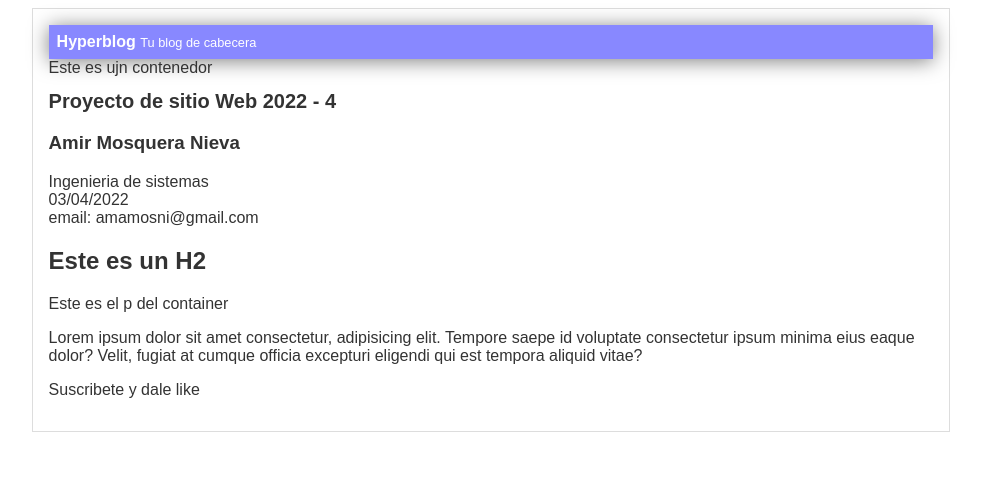
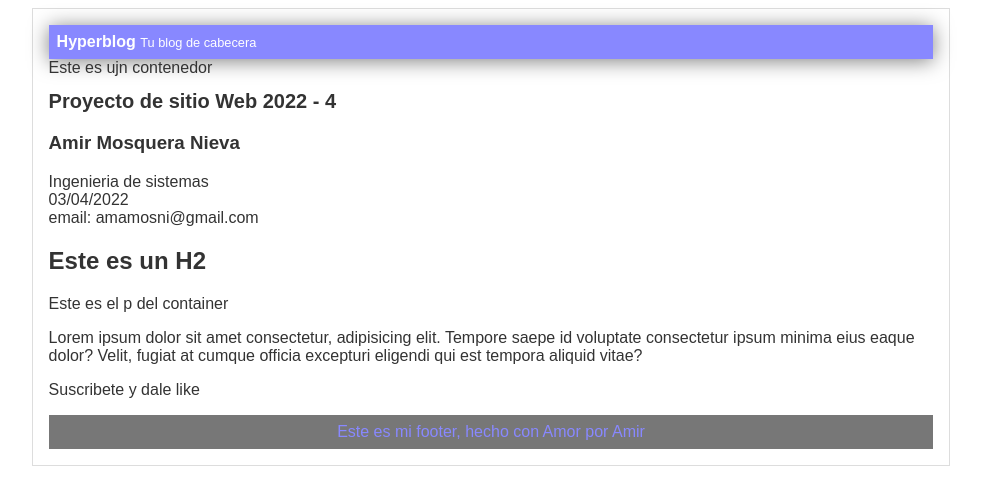
Before and after one commit to amamosni/DSW-AmirMosquera, a plain HTML site: page index.html in a window 1280 px wide. Shown: the whole page, without its empty margins (149-1130 px from the left). Drawn offline with Linux system fonts and the light colour scheme.

Commit message:
Footer terminado

```diff
--- a/css/estilos.css
+++ b/css/estilos.css
@@ -31,3 +31,11 @@ body {
     font-size: 0.8em;
     padding: 1em 0 0 0;
 }
+
+#footer {
+    color: #88f;
+    background: #777;
+    text-align: center;
+    padding: 0.5em;
+
+}
--- a/index.html
+++ b/index.html
@@ -24,6 +24,9 @@
             <p>Lorem ipsum dolor sit amet consectetur, adipisicing elit. Tempore saepe id voluptate consectetur ipsum minima eius eaque dolor? Velit, fugiat at cumque officia excepturi eligendi qui est tempora aliquid vitae?</p>
             <p>Suscribete y dale like</p>
         </div>
+        <div id="footer">
+            Este es mi footer, hecho con Amor por Amir
+        </div>
     </div>
 </body>
 </html>
```
